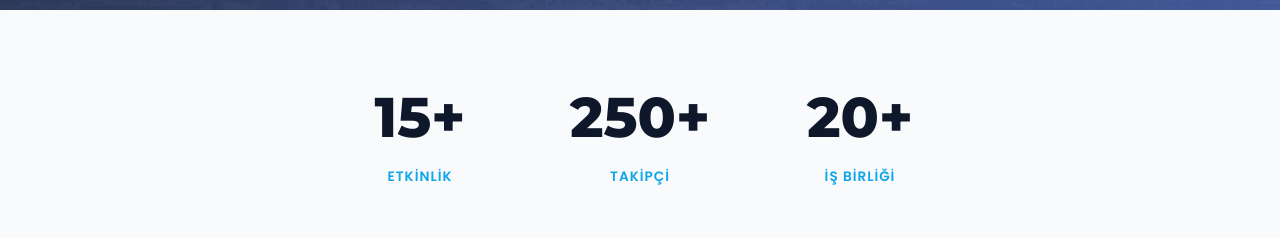
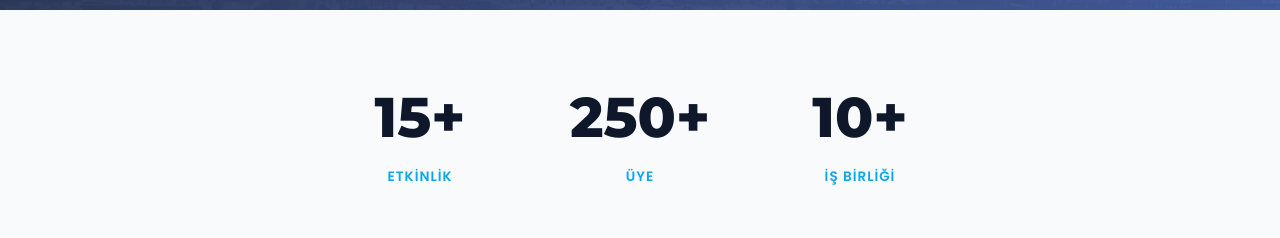
Before and after one commit to melihaydogan377/btuutat-web, a plain HTML site: page index.html in a window 1280 px wide. Shown: the part 671-909 px from the top of the page. Drawn offline with Linux system fonts and the light colour scheme.

Commit message:
Update index.html

```diff
--- a/index.html
+++ b/index.html
@@ -154,10 +154,10 @@
             </div>
             <div style="min-width: 160px;">
                 <h2 class="counter" data-target="250" style="font-family: 'Montserrat'; font-size: 3.5rem; font-weight: 800; color: var(--dark-navy); margin: 0;">0</h2>
-                <p style="font-family: 'Poppins'; font-weight: 600; color: var(--utat-blue); text-transform: uppercase; letter-spacing: 1px; font-size: 0.85rem;">Takipçi</p>
+                <p style="font-family: 'Poppins'; font-weight: 600; color: var(--utat-blue); text-transform: uppercase; letter-spacing: 1px; font-size: 0.85rem;">Üye</p>
             </div>
             <div style="min-width: 160px;">
-                <h2 class="counter" data-target="20" style="font-family: 'Montserrat'; font-size: 3.5rem; font-weight: 800; color: var(--dark-navy); margin: 0;">0</h2>
+                <h2 class="counter" data-target="10" style="font-family: 'Montserrat'; font-size: 3.5rem; font-weight: 800; color: var(--dark-navy); margin: 0;">0</h2>
                 <p style="font-family: 'Poppins'; font-weight: 600; color: var(--utat-blue); text-transform: uppercase; letter-spacing: 1px; font-size: 0.85rem;">İş Birliği</p>
             </div>
         </div>
```
